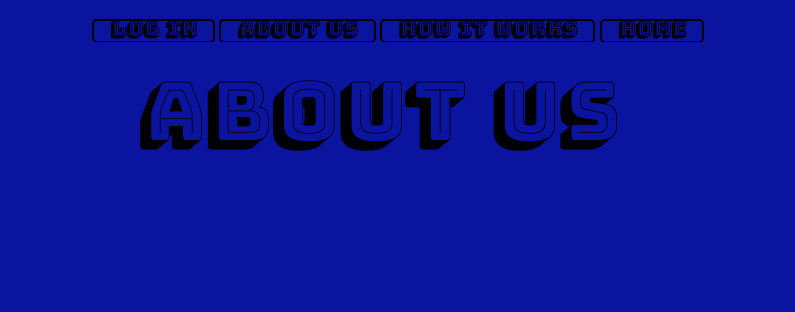
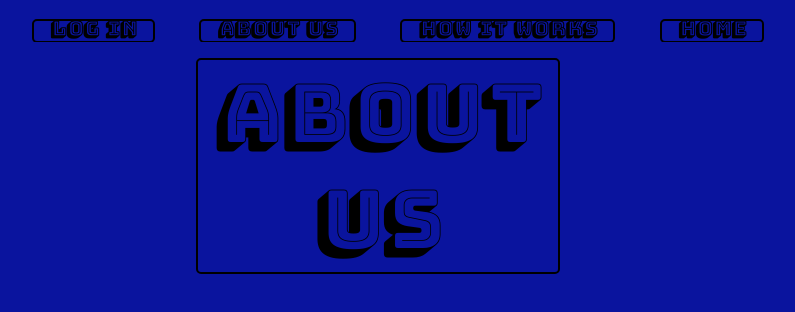
Before and after one commit to charisas03/collab, a plain HTML site: page About Us - Collab.html in a window 1280 px wide. Shown: the whole page, without its empty margins (262-1057 px from the left). Drawn offline with Linux system fonts and the light colour scheme.

Commit message:
Update about_us_style.css

```diff
--- a/about_us_style.css
+++ b/about_us_style.css
@@ -13,6 +13,8 @@ li {
 	display: inline;
     border: 2px solid #000;
     border-radius: 5px;
+	margin-left: 20px;
+	margin-right: 20px;
 }
 
 li a {
@@ -28,6 +30,7 @@ li a {
 	font-weight: bold;
 	font-family: 'Bungee Shade', cursive;
 	text-align: center;
+	justify-content: center;
 }
 
 #heading {
@@ -36,6 +39,7 @@ li a {
 	color: #000;
 	font-size: 80px;
 	font-weight: 100;
-	margin-top: 0em;
-    margin-bottom: 0em;
+	margin: 0px 450px;
+	border: 2px solid;
+    border-radius: 5px;
 }
```
